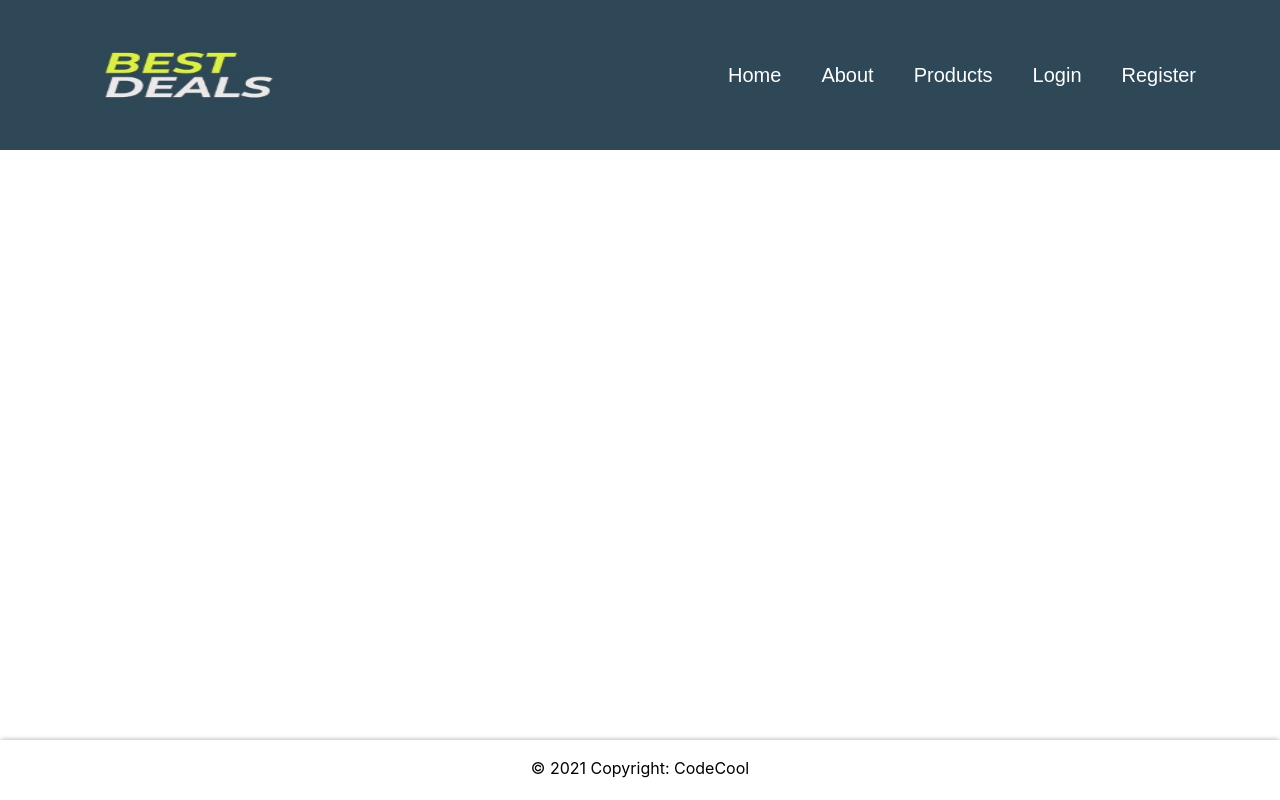
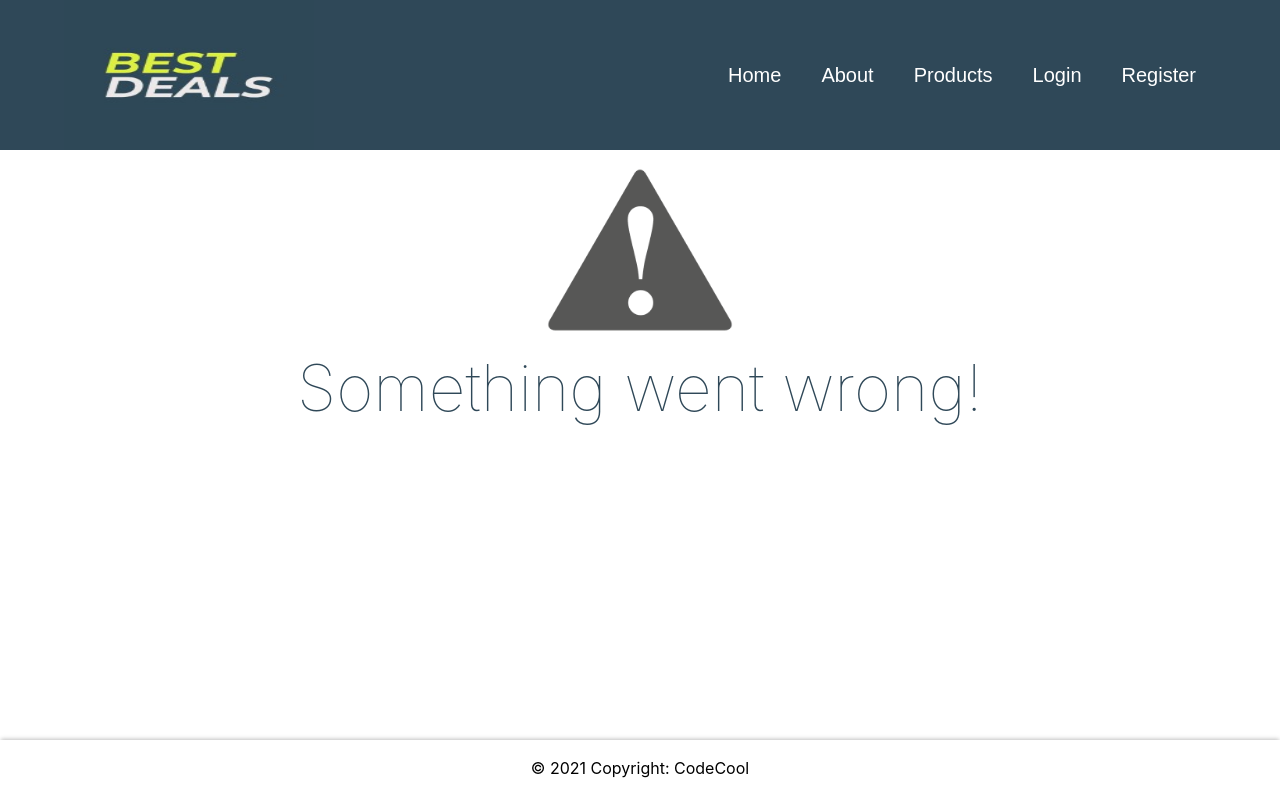
Before and after one commit to danielajoian/spring-shop-frontend, a React (Create React App) app: page /vague-error in a window 1280 px wide. Built offline with nearby package versions, Linux system fonts and the light colour scheme.

Commit message:
Add success/failed pages

```diff
--- a/src/App.js
+++ b/src/App.js
@@ -7,6 +7,7 @@ import { BrowserRouter as Router, Route } from "react-router-dom";
 import ProductDetail from "./components/ProductDetail";
 import About from "./components/About";
 import Form from "./components/add-product-form/Form";
+import FormFailed from "./components/add-product-form/FormFailed";
 
 function App() {
   return (
@@ -19,6 +20,7 @@ function App() {
           <Route path="/about" component={About}></Route>
           <Route path="/product/:productId" component={ProductDetail}></Route>
           <Route path="/add-product" component={Form}></Route>
+          <Route path="/vague-error" component={FormFailed}></Route>
         </div>
         <Footer />
       </div>
--- /dev/null
+++ b/src/components/add-product-form/FormFailed.js
@@ -0,0 +1,17 @@
+import React from "react";
+
+export default function FromSuccess() {
+  return (
+    <div>
+      <img style={{ maxWidth: "200px" }} src="/caution.png" alt="failed"></img>
+      <h1
+        style={{
+          fontSize: "4rem",
+          fontWeight: "lighter",
+        }}
+      >
+        Something went wrong!
+      </h1>
+    </div>
+  );
+}
--- a/src/components/add-product-form/ImageDropzone.js
+++ b/src/components/add-product-form/ImageDropzone.js
@@ -3,12 +3,14 @@ import { Button } from 'react-bootstrap';
 import React, {useCallback, useState, useMemo, useEffect} from 'react';
 import {useDropzone} from 'react-dropzone';
 import './ImageDropzone.css';
+import FromSuccess from './FromSuccess';
 
 const ImageDropzone = (props) => {
 
 
     const [form, setForm] = useState(null);
     const [files, setFiles] = useState([]);
+    const [imgIsUploaded, setImgIsUploaded] = useState(false);
 
     const onDrop = acceptedFiles => {
 
@@ -34,6 +36,7 @@ const ImageDropzone = (props) => {
         }).then(() => {
             console.log("file uploaded");
             // Redirect to "FormSuccess.js" after file is uploaded
+            setImgIsUploaded(true);
         }).catch(err => {
             console.log(err);
             // Redirect to "Something went wrong" if it failed
@@ -131,13 +134,13 @@ const ImageDropzone = (props) => {
         isDragAccept
       ]);
 
-    return (
+    const dropzone = (
         <div className="dropzone-container">
             <h1>Add your product image</h1>
             <div {...getRootProps({style})}>
                 <input{...getInputProps()} />
 
-             <p>Drag 'n' drop an image here, or click to select from your files</p>
+            <p>Drag 'n' drop an image here, or click to select from your files</p>
             </div>
             <aside style={thumbsContainer}>
                 {thumbs}
@@ -145,6 +148,17 @@ const ImageDropzone = (props) => {
             <Button id="submit" onClick={handleSubmit}>Submit</Button>
         </div>
     )
+
+    return (
+        <React.Fragment>
+        {
+            !imgIsUploaded
+                ? dropzone
+                : <FromSuccess/>
+        }
+        </React.Fragment>
+
+    )
 }
 
 export default ImageDropzone
```
Also changed, not shown: public/caution.png (added).
